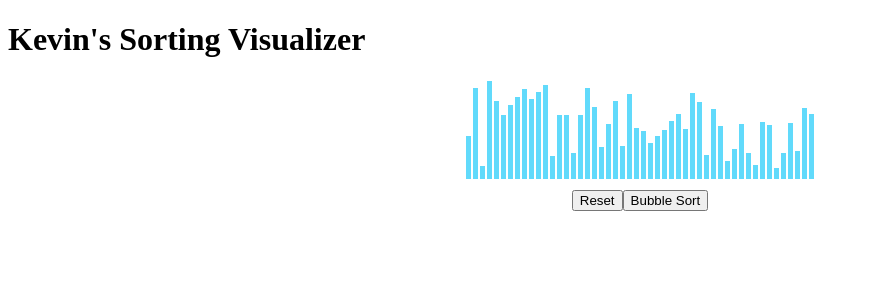
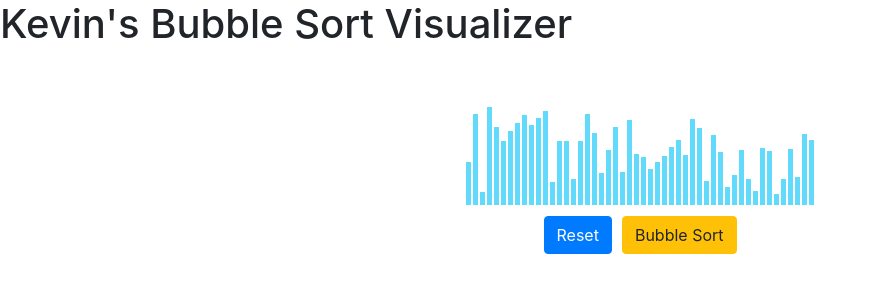
Before and after one commit to Uvacoder/sorting-visualizer2, a React (Create React App) app: page / in a window 1280 px wide. Shown: the top 300 px of the page, without its empty margins (0-874 px from the left). Built offline with nearby package versions, Linux system fonts and the light colour scheme.

Commit message:
add bootstrap buttons

```diff
--- a/package.json
+++ b/package.json
@@ -6,7 +6,9 @@
     "@testing-library/jest-dom": "^5.11.4",
     "@testing-library/react": "^11.1.0",
     "@testing-library/user-event": "^12.1.10",
+    "bootstrap": "^4.6.0",
     "react": "^17.0.1",
+    "react-bootstrap": "^1.5.1",
     "react-dom": "^17.0.1",
     "react-scripts": "4.0.3",
     "web-vitals": "^1.0.1"
--- a/src/App.js
+++ b/src/App.js
@@ -3,7 +3,7 @@ import SortingVisualizer from "./components/SortingVisualizer";
 function App() {
 	return (
 		<div>
-			<h1>Kevin's Sorting Visualizer</h1>
+			<h1>Kevin's Bubble Sort Visualizer</h1>
 			<SortingVisualizer></SortingVisualizer>
 		</div>
 	);
--- a/src/bars.css
+++ b/src/bars.css
@@ -2,6 +2,7 @@
 	display: flex;
 	align-items: flex-end;
 	justify-content: center;
+	height: 150px;
 }
 
 .bar {
@@ -20,7 +21,7 @@
 	display: flex;
 	align-items: center;
 	justify-content: center;
-	margin-top: 10px;
+	margin: 10px 0;
 }
 #bar_active {
 	margin: 1px;
--- a/src/components/SortingVisualizer.js
+++ b/src/components/SortingVisualizer.js
@@ -1,12 +1,13 @@
 import React, { Component } from "react";
 import "../bars.css";
 import { sleep } from "./delay";
+import Button from "react-bootstrap/Button";
+import "bootstrap/dist/css/bootstrap.min.css";
 export default class SortingVisualizer extends Component {
 	constructor(props) {
 		super(props);
 		this.state = {
 			arr: [],
-			currentIndexI: null,
 			currentIndexJ: null,
 			currentIndexJpp: null,
 			sorted_array: false,
@@ -27,7 +28,6 @@ export default class SortingVisualizer extends Component {
 			arr,
 			currentIndexJ: null,
 			currentIndexJpp: null,
-			currentIndexI: null,
 			sorted_array: false,
 		});
 	};
@@ -47,14 +47,13 @@ export default class SortingVisualizer extends Component {
 				}
 				this.setState({ arr });
 			}
-			//this.setState({ currentIndexI: len - i });
 		}
 		this.setState({ arr });
 		this.setState({ sorted_array: true });
 	};
 
 	render() {
-		// random bars:
+		// random height bars:
 		const bars = this.state.arr.map((value, index) => {
 			return (
 				<div
@@ -64,8 +63,6 @@ export default class SortingVisualizer extends Component {
 							? "bar_active"
 							: this.state.currentIndexJpp === index
 							? "bar_active"
-							: this.state.currentIndexI === index
-							? "bar_i"
 							: ""
 					}
 					key={index}
@@ -73,9 +70,15 @@ export default class SortingVisualizer extends Component {
 			);
 		});
 		// buttons:
-		const resetButton = <button onClick={this.resetArray}>Reset</button>;
+		const resetButton = (
+			<Button onClick={this.resetArray} style={{ marginRight: "10px" }}>
+				Reset
+			</Button>
+		);
 		const bubbleSortButton = (
-			<button onClick={this.bubbleSort}>Bubble Sort</button>
+			<Button variant="warning" onClick={this.bubbleSort}>
+				Bubble Sort
+			</Button>
 		);
 
 		return (
@@ -89,7 +92,7 @@ export default class SortingVisualizer extends Component {
 		);
 	}
 }
-
+// generate randon values given min,max bounds
 function getRandomIntFromInterval(min, max) {
 	return Math.floor(Math.random() * (max - min) + min);
 }
--- a/src/index.js
+++ b/src/index.js
@@ -1,10 +1,5 @@
 import React from "react";
 import ReactDOM from "react-dom";
 import App from "./App";
-
-ReactDOM.render(
-	<React.StrictMode>
-		<App />
-	</React.StrictMode>,
-	document.getElementById("root")
-);
+import "bootstrap/dist/css/bootstrap.min.css";
+ReactDOM.render(<App />, document.getElementById("root"));
```
Also changed, not shown: src/components/Bars.js (deleted, +0 -7 lines), 1 other file (tests, documents, lock files or other folders).
